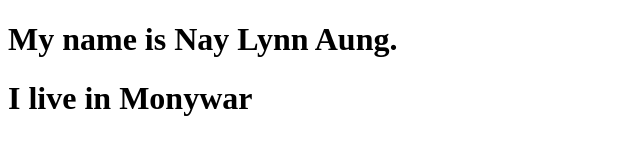
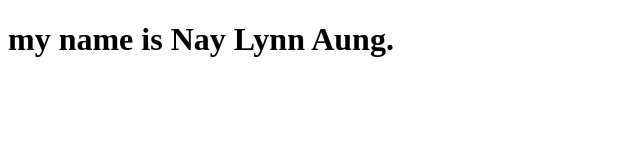
Before and after one commit to cxetgyi777/cxetgyi777.github.io, a plain HTML site: page index.html in a window 1280 px wide. Shown: the whole page, without its empty margins (0-640 px from the left). Drawn offline with Linux system fonts and the light colour scheme.

Commit message:
first upload

```diff
--- a/index.html
+++ b/index.html
@@ -6,7 +6,6 @@
     <title>Document</title>
 </head>
 <body>
-    <h1>My name is Nay Lynn Aung.</h1>
-    <h1>I live in Monywar</h1>
+    <h1>my name is Nay Lynn Aung.</h1>
 </body>
 </html>
```
Also changed, not shown: HTML/index.html (added).
